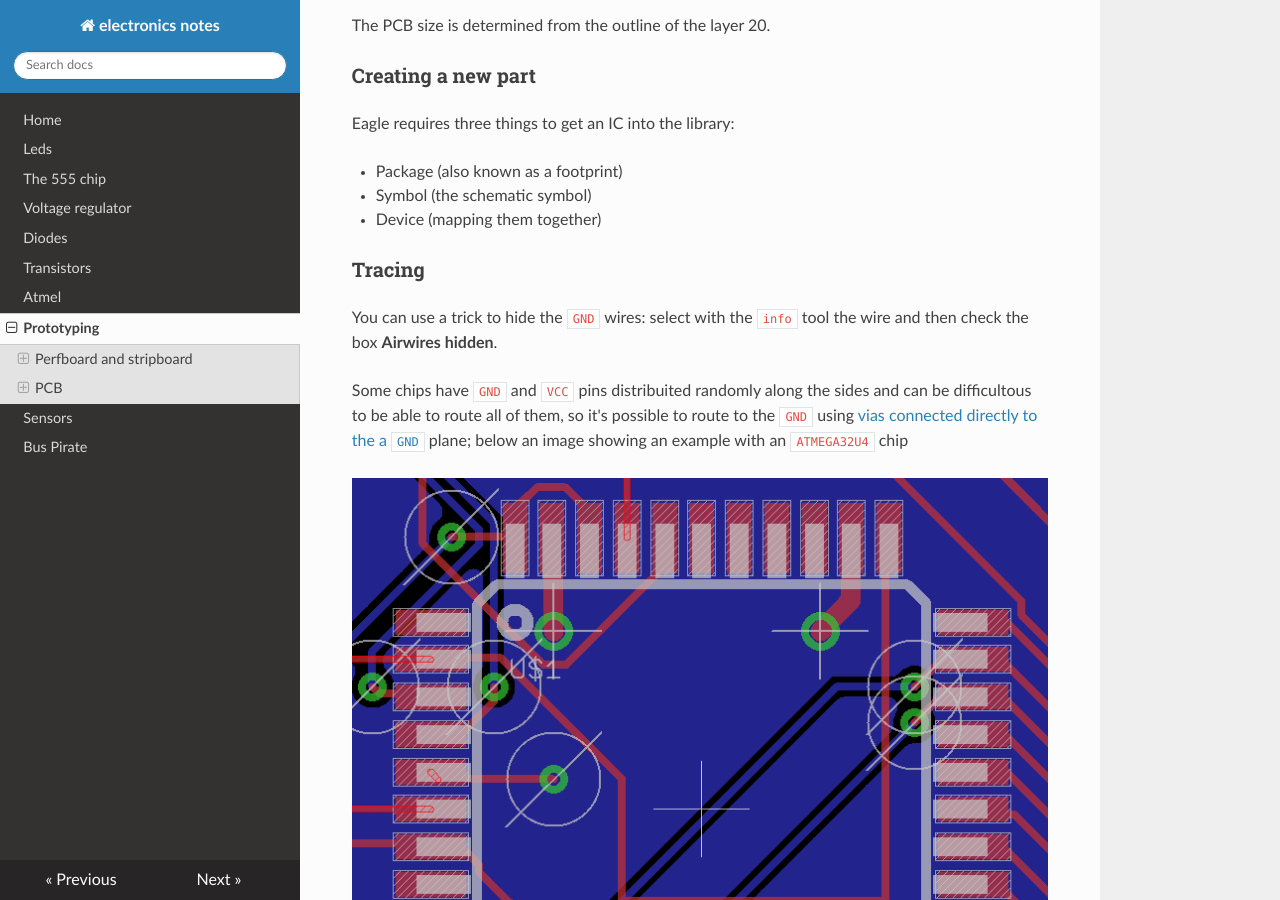
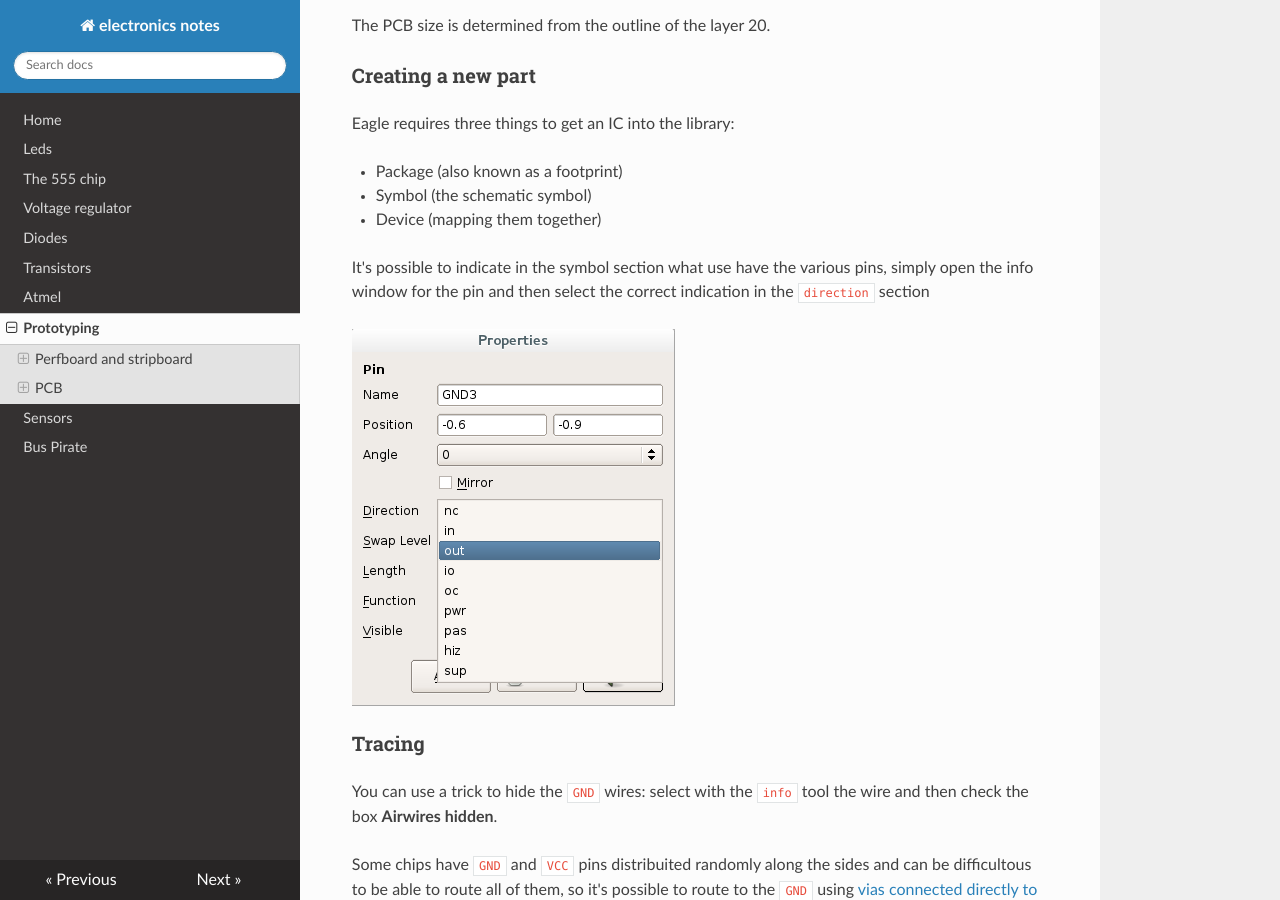
Before and after one commit to gipi/electronics-notes, an MkDocs documentation site: the page built from docs/Prototyping.md, in a window 1280 px wide and 900 px high, scrolled down 723 px. Built offline with MkDocs 1.6.1, drawn with Linux system fonts in a browser that asks for light colours; nearby versions of some CDN libraries; old or Windows-style settings are respelled for this version of MkDocs.

Commit message:
Add indication for pin direction.

```diff
--- a/docs/Prototyping.md
+++ b/docs/Prototyping.md
@@ -32,6 +32,11 @@ Eagle requires three things to get an IC into the library:
 * Package (also known as a footprint)
 * Symbol (the schematic symbol)
 * Device (mapping them together)
+
+It's possible to indicate in the symbol section what use have the various pins, simply open the info
+window for the pin and then select the correct indication in the ``direction`` section
+
+![direction for pin](Images/pin-menu.png)
 
 ### Tracing
 
```
Also changed, not shown: docs/Images/pin-menu.png (added).
